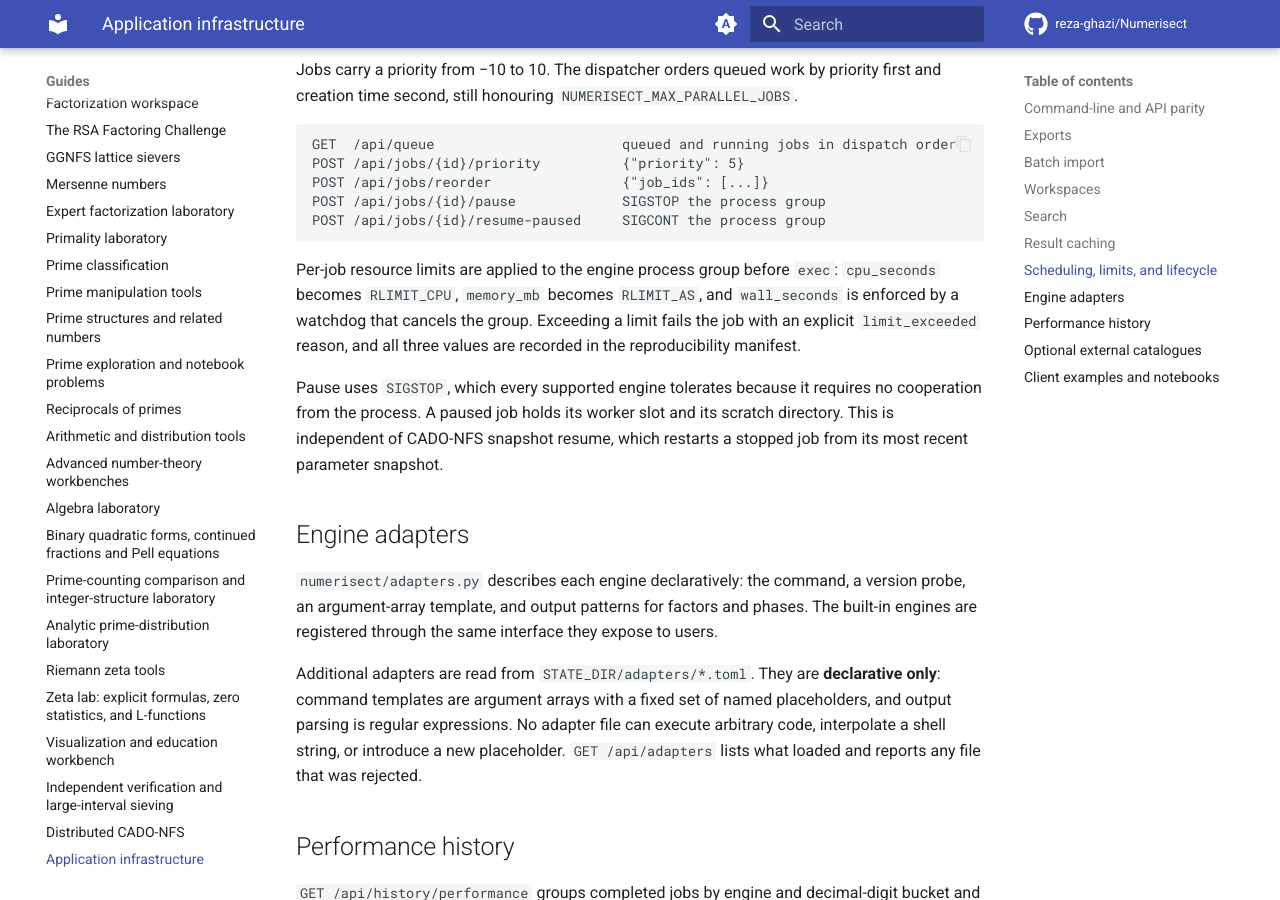
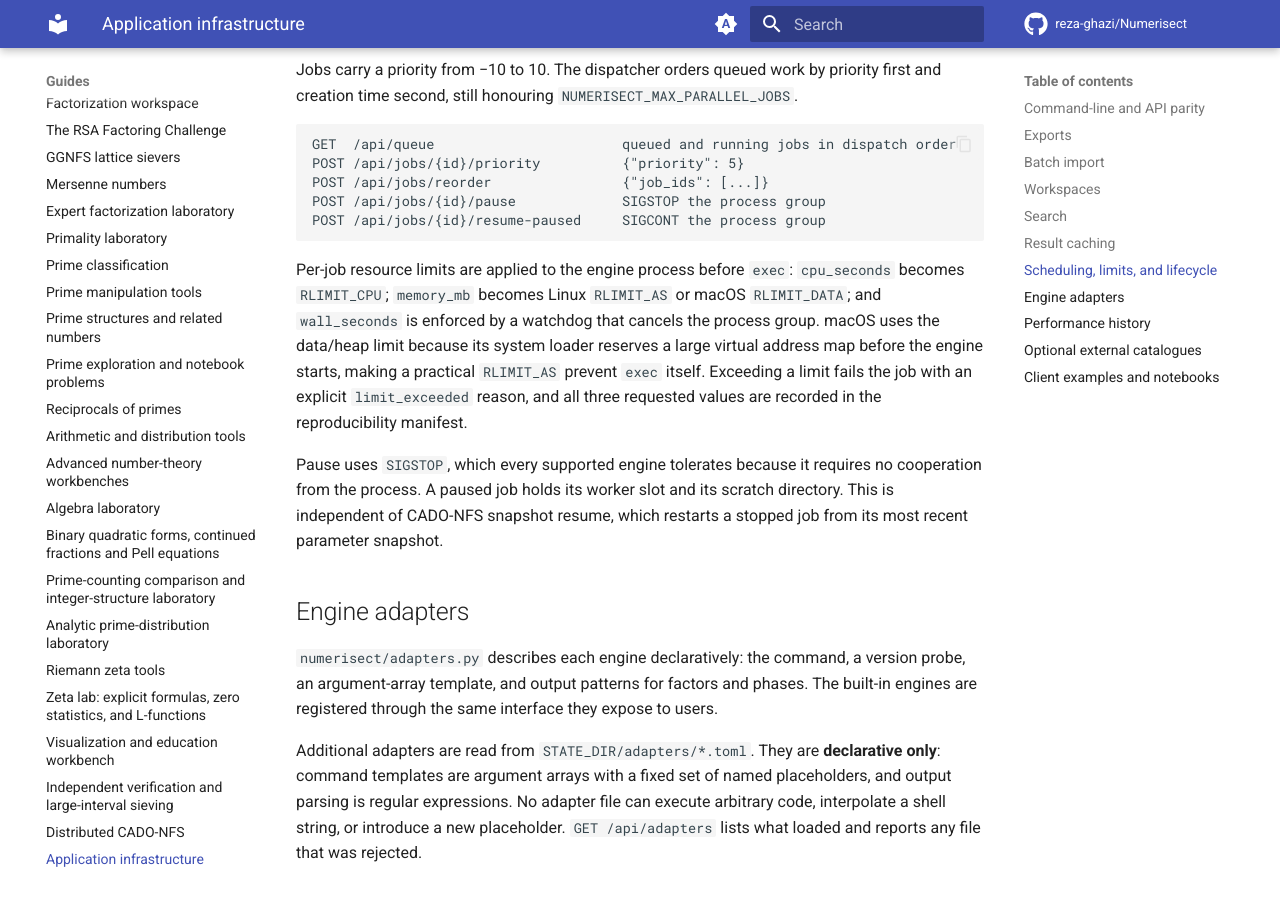
Before and after one commit to reza-ghazi/Numerisect, an MkDocs documentation site: the page built from docs/APPLICATION.md, in a window 1280 px wide and 900 px high, scrolled down 3069 px. Built offline with MkDocs 1.6.1 and Material for MkDocs 9.7.7, drawn with Linux system fonts in a browser that asks for light colours; comment, search, counter and statistics services are not loaded.

Commit message:
Use macOS-compatible engine memory limits

````diff
--- a/docs/APPLICATION.md
+++ b/docs/APPLICATION.md
@@ -127,11 +127,13 @@ POST /api/jobs/{id}/pause             SIGSTOP the process group
 POST /api/jobs/{id}/resume-paused     SIGCONT the process group
 ```
 
-Per-job resource limits are applied to the engine process group before `exec`:
-`cpu_seconds` becomes `RLIMIT_CPU`, `memory_mb` becomes `RLIMIT_AS`, and
-`wall_seconds` is enforced by a watchdog that cancels the group. Exceeding a limit
-fails the job with an explicit `limit_exceeded` reason, and all three values are
-recorded in the reproducibility manifest.
+Per-job resource limits are applied to the engine process before `exec`: `cpu_seconds`
+becomes `RLIMIT_CPU`; `memory_mb` becomes Linux `RLIMIT_AS` or macOS `RLIMIT_DATA`; and
+`wall_seconds` is enforced by a watchdog that cancels the process group. macOS uses the
+data/heap limit because its system loader reserves a large virtual address map before the
+engine starts, making a practical `RLIMIT_AS` prevent `exec` itself. Exceeding a limit
+fails the job with an explicit `limit_exceeded` reason, and all three requested values
+are recorded in the reproducibility manifest.
 
 Pause uses `SIGSTOP`, which every supported engine tolerates because it requires no
 cooperation from the process. A paused job holds its worker slot and its scratch
````
Also changed, not shown: CHANGELOG.md (+3 -1 lines), 2 other files.
